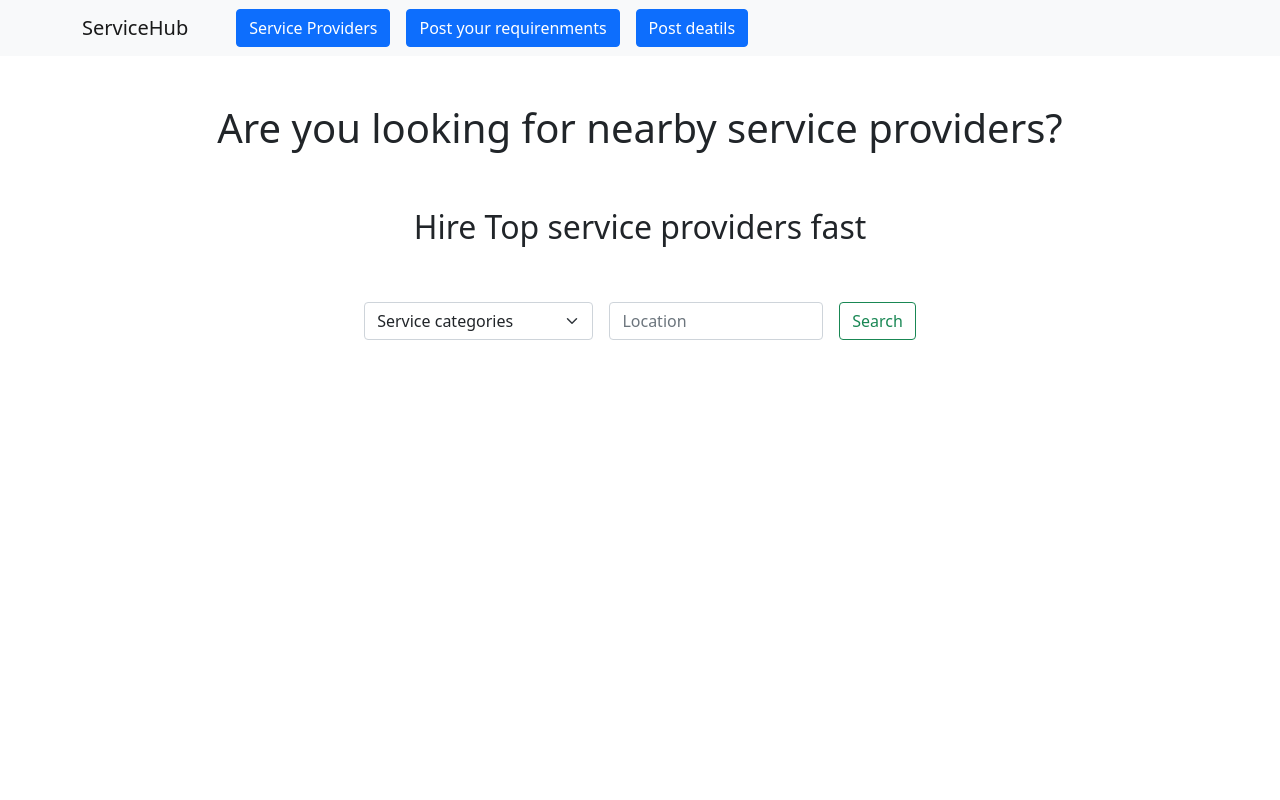
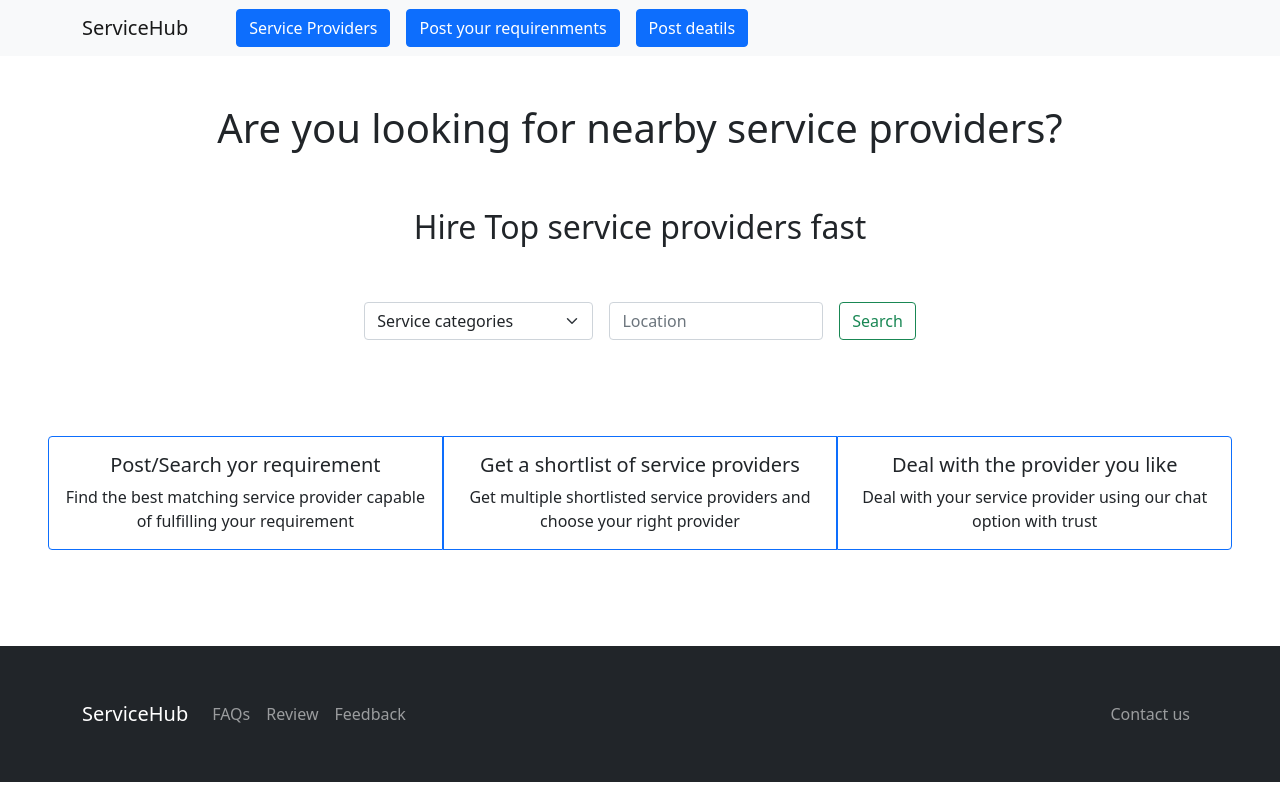
Before and after one commit to dinusha19/servicehub, a React (Create React App) app: page / in a window 1280 px wide. Built offline with nearby package versions, Linux system fonts and the light colour scheme.

Commit message:
Added some more UI to service consumer's home page

```diff
--- /dev/null
+++ b/src/CardDisplay.js
@@ -0,0 +1,37 @@
+import React from "react";
+import {Card,CardGroup} from 'react-bootstrap'
+
+const CardDisplay = () => {
+    return (
+        <CardGroup className="p-5">
+        <Card border="primary" style={{ width: '18rem' }}>
+        <Card.Body>
+          <Card.Title>Post/Search yor requirement</Card.Title>
+          <Card.Text>
+          Find the best matching service provider capable of fulfilling your requirement
+          </Card.Text>
+        </Card.Body>
+      </Card>
+      <br/>
+      <Card border="primary" style={{ width: '18rem' }}>
+        <Card.Body>
+          <Card.Title>Get a shortlist of service providers</Card.Title>
+          <Card.Text>
+          Get multiple shortlisted service providers and choose your right provider
+          </Card.Text>
+        </Card.Body>
+      </Card>
+      <br/>
+      <Card border="primary" style={{ width: '18rem' }}>
+        <Card.Body>
+          <Card.Title>Deal with the provider you like</Card.Title>
+          <Card.Text>
+          Deal with your service provider using our chat option with trust
+          </Card.Text>
+        </Card.Body>
+      </Card>
+      </CardGroup>
+    );
+}
+
+export default CardDisplay;
--- /dev/null
+++ b/src/Footer.js
@@ -0,0 +1,25 @@
+import React from "react";
+import {Navbar,Container,Nav} from 'react-bootstrap'
+
+const Footer = () => {
+    return (
+        <Navbar collapseOnSelect expand="lg" bg="dark" variant="dark" className="p-5">
+      <Container>
+        <Navbar.Brand href="#home">ServiceHub</Navbar.Brand>
+        <Navbar.Toggle aria-controls="responsive-navbar-nav" />
+        <Navbar.Collapse id="responsive-navbar-nav">
+          <Nav className="me-auto">
+            <Nav.Link href="#faqs">FAQs</Nav.Link>
+            <Nav.Link href="#review">Review</Nav.Link>
+            <Nav.Link href="#feedback">Feedback</Nav.Link>
+          </Nav>
+          <Nav>
+            <Nav.Link href="#contact"> Contact us</Nav.Link>
+          </Nav>
+        </Navbar.Collapse>
+      </Container>
+    </Navbar>
+    );
+}
+
+export default Footer;
--- a/src/pages/Home.js
+++ b/src/pages/Home.js
@@ -2,6 +2,8 @@ import React from "react";
 import { Stack } from "react-bootstrap";
 import Navbaritem from "../Navbar";
 import Search from "../Search";
+import CardDisplay from "../CardDisplay";
+import Footer from "../Footer";
 
 const Home = () => {
   return (
@@ -14,6 +16,8 @@ const Home = () => {
           </h1>
           <h2>Hire Top service providers fast </h2>
           <Search />
+          <CardDisplay/>
+          <Footer/>
         </Stack>
       </div>
     </>
--- a/src/pages/PostRequirement.js
+++ b/src/pages/PostRequirement.js
@@ -44,7 +44,7 @@ const PostRequirement = () => {
     setErrors({
       ...temp,
     });
-    if (fieldValues == input) return Object.values(temp).every((x) => x == "");
+    if (fieldValues === input) return Object.values(temp).every((x) => x === "");
   };
 
   const handleInputChange = (e) => {
@@ -106,6 +106,8 @@ const PostRequirement = () => {
         </Container>
       </Navbar>
 
+      <h2 className="m-5">Post your requirenment</h2>
+
       <Form
         onSubmit={handleSubmit}
         autoComplete="off"
```
